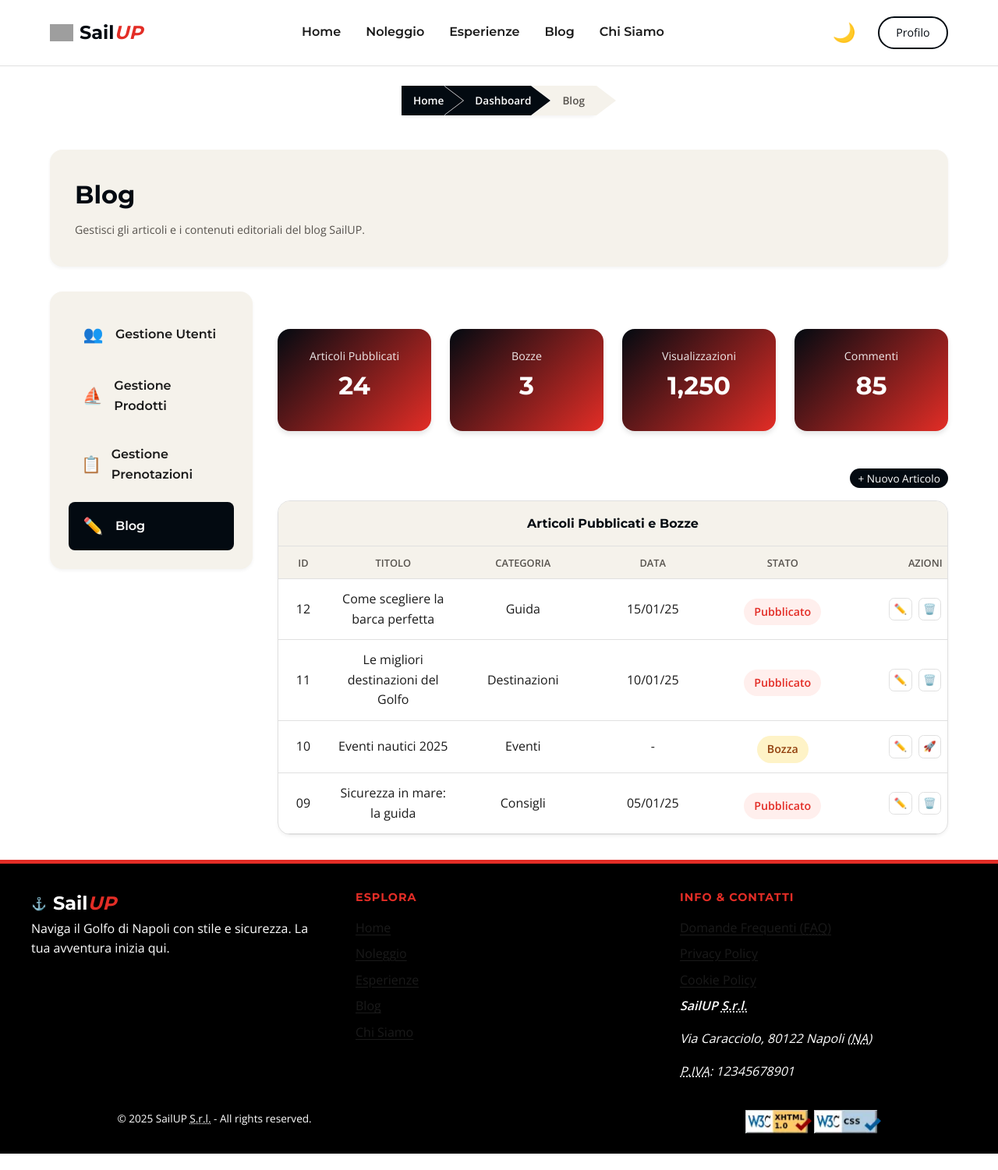
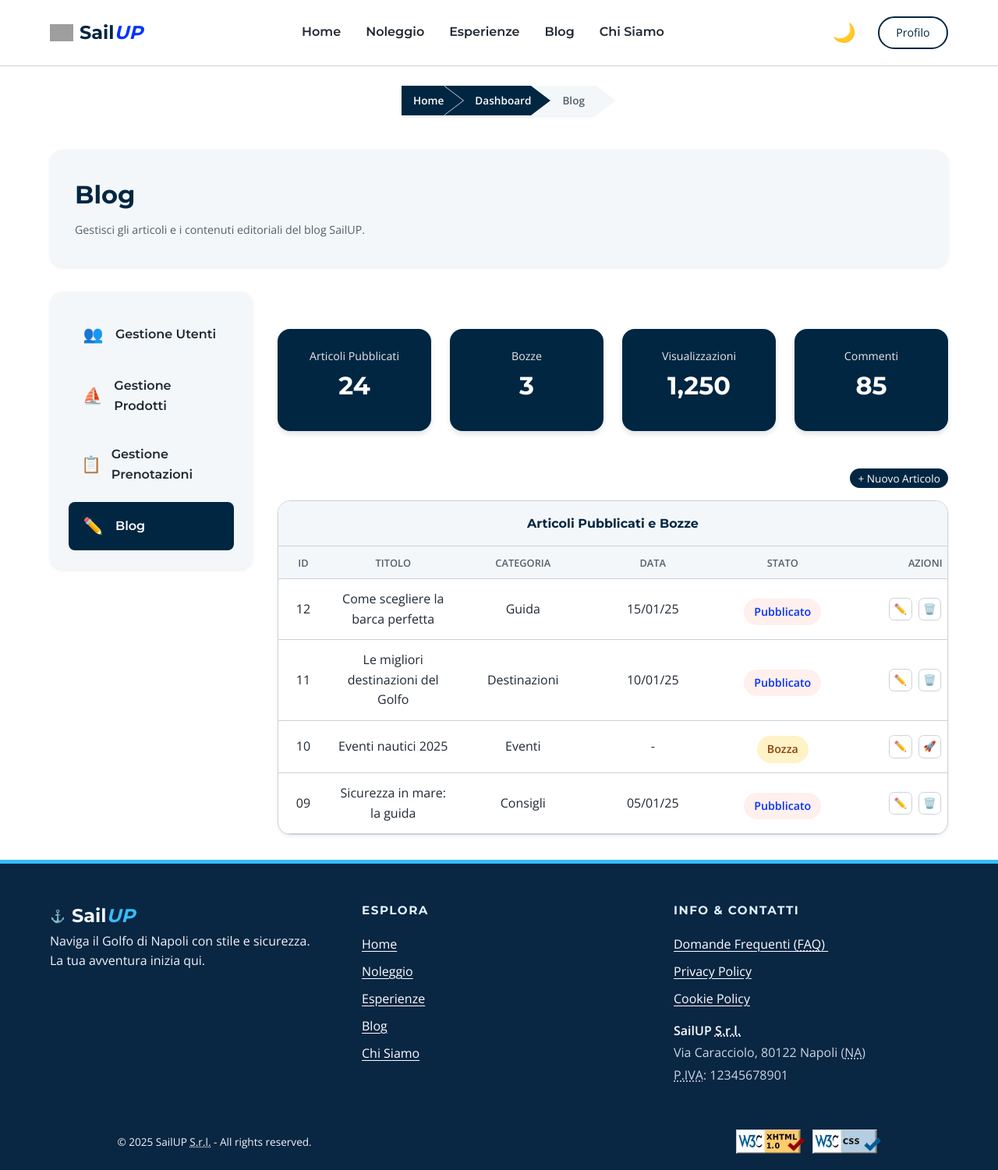
Before and after one commit to biasuzzi-davide/SailUP, a PHP site: page /public/pages/admin_blog.html in a window 1280 px wide. Shown: the whole page at 78% size. Before the commit the page ends 1480 px from the top, so only its background shows below. Run offline with PHP 8.4, Linux system fonts and the light colour scheme; grey boxes are pictures that could not be loaded.

Commit message:
Cambiamenti di stile WCAG complient

```diff
--- a/public/css/style.css
+++ b/public/css/style.css
@@ -20,50 +20,69 @@
   --radius-card: 1em;
   --radius-sm: 0.5em;
 
-  --shadow-sm: 0 2px 4px rgba(0, 0, 0, 0.05);
-  --shadow-md: 0 4px 6px rgba(0, 0, 0, 0.1);
-  --shadow-lg: 0 10px 15px rgba(0, 0, 0, 0.15);
-
-  --col-primary: #030a11;
-  --col-accent: #e32d26;
-  --col-accent-hover: #c92a2a;
+  --shadow-sm: 0 2px 4px rgba(0, 38, 66, 0.08);
+  --shadow-md: 0 4px 6px rgba(0, 38, 66, 0.12);
+  --shadow-lg: 0 10px 15px rgba(0, 38, 66, 0.15);
+
+  --col-primary: #002642;
+
+  --col-accent: #0033ff;
+  --col-accent-hover: #103f9f;
 
   --col-bg: #ffffff;
-  --col-bg-alt: #f5f2eb;
-  --col-bg-footer: #000000;
+  --col-bg-alt: #f4f7f9;
+
+  --col-bg-footer: #092643;
   --col-hero: #fff;
 
-  --col-text: #1a1a1a;
+  --col-text: #1f2933;
   --col-text-inv: #ffffff;
-  --col-text-muted: #57534e;
-
-  --col-border: #e0e0e0;
+  --col-text-muted: #52606d; /* Grigio Pietra */
+
+  /* Borders & UI */
+  --col-border: #cbd2d9;
   --col-card: #ffffff;
-  --col-visited-link: #4478b8;
-
+  --col-visited-link: #475569;
+
+  /* Buttons */
   --btn-padding-vertical: 0.8em;
   --btn-padding-horizontal: 1.5em;
   --btn-transition: 0.25s ease;
   --btn-hover-translate: -2px;
 
-  --badge-motore: #60a5fa;
-  --badge-vela: #34d399;
-  --badge-gommone: #fbbf24;
-  --badge-tour: #a78bfa;
-  --badge-aperitivo: #f472b6;
-  --badge-escursione: #22d3ee;
+  /* Badges (Palette Pastello) */
+  --badge-motore: #bae6fd;     /* Sky Blue */
+  --badge-vela: #86efac;       /* Soft Green */
+  --badge-gommone: #fde047;    /* Sunny Yellow */
+  --badge-tour: #d8b4fe;       /* Lavender */
+  --badge-aperitivo: #f9a8d4;  /* Pink Rose */
+  --badge-escursione: #67e8f9; /* Cyan */
 }
 
 [data-theme="dark"] {
-  --col-primary: #f5f2eb;
-  --col-primary-light: #e2dccf;
-  --col-bg: #030a11;
-  --col-bg-alt: #152336;
-  --col-text: #f0f0f0;
-  --col-text-inv: #121212;
-  --col-text-muted: #a8a29e;
-  --col-border: #2c3e50;
-  --col-card: #0a141f;
+  /* --- PALETTE DARK MODE --- */
+
+  /* Primary: Sabbia/Bianco sporco su sfondo scuro */
+  --col-primary: #e6f1ff;
+  --col-primary-light: #9aa5b1;
+
+  /* Accent: Azzurro luminoso */
+  --col-accent: #60a5fa;
+
+  /* Backgrounds */
+  --col-bg: #051929;     /* Blu Abisso */
+  --col-bg-alt: #0a253a; /* Blu Scuro */
+
+  /* Footer: Nero profondo per dark mode */
+  --col-bg-footer: #020d17;
+
+  /* Text */
+  --col-text: #eef2f5;
+  --col-text-inv: #051929;
+  --col-text-muted: #9aa5b1;
+
+  --col-border: #1f364d;
+  --col-card: #0d2b42;
 }
 
 /* =========================================
@@ -96,18 +115,33 @@ main {
   width: 100%;
 }
 
-h1, h2, h3 {
+h1,
+h2,
+h3 {
   font-family: var(--font-head);
   font-weight: 700;
   color: var(--col-primary);
   text-wrap: balance;
 }
 
-h1 { font-size: var(--fs-xxl); margin-bottom: 0.5em; }
-h2 { font-size: var(--fs-xl); margin-bottom: 0.5em; }
-h3 { font-size: var(--fs-md); margin-bottom: 0.5em; }
-
-p { margin-bottom: 1em; }
+h1 {
+  font-size: var(--fs-xxl);
+  margin-bottom: 0.5em;
+}
+
+h2 {
+  font-size: var(--fs-xl);
+  margin-bottom: 0.5em;
+}
+
+h3 {
+  font-size: var(--fs-md);
+  margin-bottom: 0.5em;
+}
+
+p {
+  margin-bottom: 1em;
+}
 
 img {
   max-width: 100%;
@@ -121,7 +155,9 @@ a {
   text-underline-offset: 0.2em;
 }
 
-a:hover { color: var(--col-primary); }
+a:hover {
+  color: var(--col-primary);
+}
 
 :focus-visible {
   outline: 3px solid var(--col-accent);
@@ -137,12 +173,15 @@ a:hover { color: var(--col-primary); }
   margin: -1px;
   overflow: hidden;
   clip-path: inset(50%);
-  clip: rect(0, 0, 0, 0);   /* Fall back per browser vecchi */
+  clip: rect(0, 0, 0, 0);
+  /* Fall back per browser vecchi */
   white-space: nowrap;
   border-width: 0;
 }
 
-.hidden { display: none; }
+.hidden {
+  display: none;
+}
 
 .text-accent {
   color: var(--col-accent);
@@ -191,7 +230,8 @@ a:hover { color: var(--col-primary); }
   border: 2px solid transparent;
 }
 
-.btn-layout, .btn-layout:visited {
+.btn-layout,
+.btn-layout:visited {
   background-color: var(--col-primary);
   color: var(--col-text-inv);
 }
@@ -260,7 +300,7 @@ a:hover { color: var(--col-primary); }
 /* =========================================
      4. HEADER & NAVIGAZIONE
      ========================================= */
-body > header {
+body>header {
   position: sticky;
   top: 0;
   z-index: 1000;
@@ -271,7 +311,8 @@ body > header {
 }
 
 [data-theme="dark"] header {
-  background-color: var(--col-bg); /* Originale non usava rgba nel dark mode */
+  background-color: var(--col-bg);
+  /* Originale non usava rgba nel dark mode */
 }
 
 .header-container {
@@ -312,8 +353,8 @@ header .logo-text {
   gap: 2em;
 }
 
-#main-menu > ul > li > a,
-#main-menu > ul > li[aria-current="page"] {
+#main-menu>ul>li>a,
+#main-menu>ul>li[aria-current="page"] {
   display: block;
   text-decoration: none;
   font-weight: 600;
@@ -324,16 +365,16 @@ header .logo-text {
   transition: border-color 0.3s ease-in-out, color 0.3s ease-in-out;
 }
 
-#main-menu > ul > li > a:visited {
+#main-menu>ul>li>a:visited {
   color: var(--col-visited-link);
 }
 
-#main-menu > ul > li > a:hover {
+#main-menu>ul>li>a:hover {
   color: var(--col-primary);
   border-bottom-color: var(--col-accent);
 }
 
-#main-menu > ul > li[aria-current="page"] {
+#main-menu>ul>li[aria-current="page"] {
   font-weight: 700;
   color: var(--col-primary);
   cursor: default;
@@ -541,7 +582,8 @@ header .logo-text {
   color: var(--col-text-inv);
 }
 
-#hero-content h1, #hero-content p{
+#hero-content h1,
+#hero-content p {
   color: #ffffff;
 }
 
@@ -654,7 +696,9 @@ header .logo-text {
   color: var(--col-text);
 }
 
-.spec-icon { font-size: 1.1em; }
+.spec-icon {
+  font-size: 1.1em;
+}
 
 .product-footer {
   display: flex;
@@ -680,7 +724,6 @@ a.product-cta {
   font-size: var(--fs-sm);
   font-weight: 700;
   color: var(--col-primary);
-  text-decoration: none;
   transition: color 0.3s ease, transform 0.3s ease;
 }
 
@@ -711,13 +754,40 @@ a.product-cta:focus-visible {
   margin-top: 2px;
 }
 
-.badge-motore { background-color: var(--badge-motore); color: #030a11; }
-.badge-vela { background-color: var(--badge-vela); color: #030a11; }
-.badge-gommone { background-color: var(--badge-gommone); color: #030a11; }
-.badge-tour { background-color: var(--badge-tour); color: #030a11; }
-.badge-aperitivo { background-color: var(--badge-aperitivo); color: #030a11; }
-.badge-escursione { background-color: var(--badge-escursione); color: #030a11; }
-.badge-accent { background-color: var(--col-accent); color: white; }
+.badge-motore {
+  background-color: var(--badge-motore);
+  color: #030a11;
+}
+
+.badge-vela {
+  background-color: var(--badge-vela);
+  color: #030a11;
+}
+
+.badge-gommone {
+  background-color: var(--badge-gommone);
+  color: #030a11;
+}
+
+.badge-tour {
+  background-color: var(--badge-tour);
+  color: #030a11;
+}
+
+.badge-aperitivo {
+  background-color: var(--badge-aperitivo);
+  color: #030a11;
+}
+
+.badge-escursione {
+  background-color: var(--badge-escursione);
+  color: #030a11;
+}
+
+.badge-accent {
+  background-color: var(--col-accent);
+  color: white;
+}
 
 .booking-status,
 .status-badge {
@@ -740,7 +810,7 @@ a.product-cta:focus-visible {
 .booking-status-completed,
 .status-badge.completed {
   background-color: rgba(22, 163, 74, 0.1);
-  color: #16a34a;
+  color: #003c16;
 }
 
 .status-badge.pending {
@@ -753,10 +823,25 @@ a.product-cta:focus-visible {
   color: #991b1b;
 }
 
-[data-theme="dark"] .status-badge.active { background: #166534; color: #dcfce7; }
-[data-theme="dark"] .status-badge.pending { background: #92400e; color: #fef3c7; }
-[data-theme="dark"] .status-badge.cancelled { background: #991b1b; color: #fee2e2; }
-[data-theme="dark"] .status-badge.completed { background: #1e40af; color: #dbeafe; }
+[data-theme="dark"] .status-badge.active {
+  background: #166534;
+  color: #dcfce7;
+}
+
+[data-theme="dark"] .status-badge.pending {
+  background: #92400e;
+  color: #fef3c7;
+}
+
+[data-theme="dark"] .status-badge.cancelled {
+  background: #991b1b;
+  color: #fee2e2;
+}
+
+[data-theme="dark"] .status-badge.completed {
+  background: #1e40af;
+  color: #dbeafe;
+}
 
 /* =========================================
      9. FORMS
@@ -824,8 +909,13 @@ a.product-cta:focus-visible {
 }
 
 .form-group input.error,
-.form-group textarea.error { border-color: #dc2626; }
-.form-group input.valid { border-color: #16a34a; }
+.form-group textarea.error {
+  border-color: #dc2626;
+}
+
+.form-group input.valid {
+  border-color: #16a34a;
+}
 
 .form-check,
 .checkbox-group,
@@ -962,11 +1052,25 @@ a.product-cta:focus-visible {
   align-items: start;
 }
 
-.field-via { grid-column: span 3; }
-.field-civico { grid-column: span 1; }
-.field-cap { grid-column: span 1; }
-.field-citta { grid-column: span 2; }
-.field-provincia { grid-column: span 1; }
+.field-via {
+  grid-column: span 3;
+}
+
+.field-civico {
+  grid-column: span 1;
+}
+
+.field-cap {
+  grid-column: span 1;
+}
+
+.field-citta {
+  grid-column: span 2;
+}
+
+.field-provincia {
+  grid-column: span 1;
+}
 
 .auth-card input[maxlength="2"],
 .auth-card input[maxlength="5"] {
@@ -1007,13 +1111,15 @@ a.product-cta:focus-visible {
   text-align: center;
 }
 
-.error-message, .alert-error {
+.error-message,
+.alert-error {
   background-color: #fef2f2;
   color: #dc2626;
   border: 1px solid #fecaca;
 }
 
-.success-message, .alert-success {
+.success-message,
+.alert-success {
   background-color: #f0fdf4;
   color: #16a34a;
   border: 1px solid #bbf7d0;
@@ -1031,7 +1137,11 @@ a.product-cta:focus-visible {
   color: #1e40af;
 }
 
-.alert { border-left: 4px solid; text-align: left; padding: 1em 1.5em; }
+.alert {
+  border-left: 4px solid;
+  text-align: left;
+  padding: 1em 1.5em;
+}
 
 [data-theme="dark"] .error-message {
   background-color: #450a0a;
@@ -1060,10 +1170,19 @@ a.product-cta:focus-visible {
   border: none;
 }
 
-#quote-section::before { content: "“"; color: var(--col-accent); margin-right: 0.2em; }
-#quote-section::after { content: "”"; color: var(--col-accent); margin-left: 0.2em; }
-
-#quote-section + cite {
+#quote-section::before {
+  content: "“";
+  color: var(--col-accent);
+  margin-right: 0.2em;
+}
+
+#quote-section::after {
+  content: "”";
+  color: var(--col-accent);
+  margin-left: 0.2em;
+}
+
+#quote-section+cite {
   display: block;
   text-align: center;
   font-weight: 600;
@@ -1081,7 +1200,9 @@ a.product-cta:focus-visible {
   margin: 2em;
 }
 
-.catalog-hero h1 { margin-bottom: 0.5em; }
+.catalog-hero h1 {
+  margin-bottom: 0.5em;
+}
 
 .catalog-hero p {
   font-size: var(--fs-md);
@@ -1170,7 +1291,9 @@ a.product-cta:focus-visible {
   margin-top: 1.5em;
 }
 
-.catalog-results { flex: 1; }
+.catalog-results {
+  flex: 1;
+}
 
 .results-header {
   display: flex;
@@ -1462,7 +1585,9 @@ a.product-cta:focus-visible {
   margin-bottom: 0.5em;
 }
 
-.profile-sidebar li:last-child { margin-bottom: 0; }
+.profile-sidebar li:last-child {
+  margin-bottom: 0;
+}
 
 .profile-sidebar a,
 .profile-sidebar .nav-item-active {
@@ -1518,9 +1643,14 @@ a.product-cta:focus-visible {
 
 .info-card dl div {
   display: flex;
-  padding: 0.5em 0;
+  justify-content: space-between;
+  /* Spinge dt a sinistra e dd a destra */
+  align-items: center;
+  /* Allinea verticalmente il testo al centro */
+  padding: 1em 0;
   border-bottom: 1px solid var(--col-border);
 }
+
 .info-card dl div:last-child {
   border-bottom: none;
 }
@@ -1546,14 +1676,18 @@ a.product-cta:focus-visible {
   border-bottom: 2px solid var(--col-border);
 }
 
-.info-content { line-height: 1.8; }
+.info-content {
+  line-height: 1.8;
+}
 
 .info-content p {
   margin-bottom: 0.8em;
   color: var(--col-text);
 }
 
-.info-content p:last-child { margin-bottom: 0; }
+.info-content p:last-child {
+  margin-bottom: 0;
+}
 
 .info-content strong {
   font-weight: 600;
@@ -1572,7 +1706,9 @@ a.product-cta:focus-visible {
   text-decoration: underline;
 }
 
-.profile-stats { margin-top: 3em; }
+.profile-stats {
+  margin-top: 3em;
+}
 
 .stats-grid {
   display: grid;
@@ -1582,7 +1718,7 @@ a.product-cta:focus-visible {
 }
 
 .stat-card {
-  background: linear-gradient(135deg, var(--col-primary) 0%, var(--col-accent) 100%);
+  background: var(--col-primary);
   color: var(--col-text-inv);
   padding: 1.5em;
   border-radius: var(--radius-card);
@@ -1605,22 +1741,31 @@ a.product-cta:focus-visible {
   margin: 0;
 }
 
-.admin-section { margin-top: 3em; }
-.admin-section .auth-card { margin-bottom: 2em; }
+.admin-section {
+  margin-top: 3em;
+}
+
+.admin-section .auth-card {
+  margin-bottom: 2em;
+}
 
 .danger-zone {
   background-color: #fef2f2;
   border-color: #fecaca;
 }
 
-.danger-zone h3 { color: #dc2626; }
+.danger-zone h3 {
+  color: #dc2626;
+}
 
 .danger-zone p {
   color: var(--col-text-muted);
   margin-bottom: 1.5em;
 }
 
-.bookings-filters { margin-bottom: 2em; }
+.bookings-filters {
+  margin-bottom: 2em;
+}
 
 .filter-tabs {
   display: flex;
@@ -1649,7 +1794,9 @@ a.product-cta:focus-visible {
   gap: 0.5em;
 }
 
-.filter-tab:hover { background-color: var(--col-bg); }
+.filter-tab:hover {
+  background-color: var(--col-bg);
+}
 
 .filter-tab.active {
   background-color: var(--col-primary);
@@ -1686,8 +1833,13 @@ a.product-cta:focus-visible {
   box-shadow: var(--shadow-sm);
 }
 
-.booking-card.status-active { border-left: 5px solid var(--col-accent); }
-.booking-card.status-completed { border-left: 5px solid #16a34a; }
+.booking-card.status-active {
+  border-left: 5px solid var(--col-accent);
+}
+
+.booking-card.status-completed {
+  border-left: 5px solid #16a34a;
+}
 
 .booking-presentation {
   display: flex;
@@ -1772,7 +1924,9 @@ a.product-cta:focus-visible {
   max-width: 100%;
 }
 
-.faq-section { margin-bottom: 3em; }
+.faq-section {
+  margin-bottom: 3em;
+}
 
 .faq-section h2 {
   color: var(--col-primary);
@@ -1804,7 +1958,9 @@ a.product-cta:focus-visible {
   transition: background-color 0.2s ease;
 }
 
-.faq-question:hover { background-color: var(--col-bg-alt); }
+.faq-question:hover {
+  background-color: var(--col-bg-alt);
+}
 
 .faq-item[open] .faq-question {
   background-color: var(--col-bg-alt);
@@ -1820,7 +1976,9 @@ a.product-cta:focus-visible {
   transition: transform 0.3s ease;
 }
 
-.faq-item[open] .faq-question::before { transform: rotate(0deg); }
+.faq-item[open] .faq-question::before {
+  transform: rotate(0deg);
+}
 
 .faq-answer {
   padding: 1em 1.5em 1.5em;
@@ -1832,7 +1990,9 @@ a.product-cta:focus-visible {
   max-width: 100%;
 }
 
-.horizontal-card summary { list-style: none; }
+.horizontal-card summary {
+  list-style: none;
+}
 
 .horizontal-card summary::before {
   content: "⚓";
@@ -1874,7 +2034,8 @@ caption {
   border-bottom: 1px solid var(--col-border);
 }
 
-th, td {
+th,
+td {
   padding: 0.8em 0.5em;
   border-bottom: 1px solid var(--col-border);
   vertical-align: middle;
@@ -1892,10 +2053,20 @@ tr {
   margin: 1em;
 }
 
-.table-users tr > *:nth-child(3){ width:30% }
-
-tr>*:first-child { width: 4rem; min-width: 3ch; }
-tr>*:last-child { width: 8rem; text-align: right; overflow: visible; }
+.table-users tr>*:nth-child(3) {
+  width: 30%
+}
+
+tr>*:first-child {
+  width: 4rem;
+  min-width: 3ch;
+}
+
+tr>*:last-child {
+  width: 8rem;
+  text-align: right;
+  overflow: visible;
+}
 
 .btn-icon {
   display: inline-flex;
@@ -1923,17 +2094,38 @@ tr>*:last-child { width: 8rem; text-align: right; overflow: visible; }
   background: #fef2f2;
 }
 
-[data-theme="dark"] .table-container { background-color: var(--col-bg); }
-[data-theme="dark"] caption { background-color: var(--col-card); color: var(--col-text); }
-[data-theme="dark"] thead th { background-color: var(--col-card); color: var(--col-text-muted); }
-[data-theme="dark"] tbody tr:hover { background-color: rgba(255, 255, 255, 0.05); }
+[data-theme="dark"] .table-container {
+  background-color: var(--col-bg);
+}
+
+[data-theme="dark"] caption {
+  background-color: var(--col-card);
+  color: var(--col-text);
+}
+
+[data-theme="dark"] thead th {
+  background-color: var(--col-card);
+  color: var(--col-text-muted);
+}
+
+[data-theme="dark"] tbody tr:hover {
+  background-color: rgba(255, 255, 255, 0.05);
+}
+
 [data-theme="dark"] .btn-icon {
   background-color: var(--col-card);
   color: var(--col-text);
   border-color: var(--col-border);
 }
-[data-theme="dark"] .btn-icon:hover { background-color: var(--col-border); }
-[data-theme="dark"] .btn-icon.danger:hover { background-color: #450a0a; border-color: #ef4444; }
+
+[data-theme="dark"] .btn-icon:hover {
+  background-color: var(--col-border);
+}
+
+[data-theme="dark"] .btn-icon.danger:hover {
+  background-color: #450a0a;
+  border-color: #ef4444;
+}
 
 /* =========================================
      17. ADMIN FORM
@@ -1976,63 +2168,125 @@ tr>*:last-child { width: 8rem; text-align: right; overflow: visible; }
    ========================================= */
 footer {
   background-color: var(--col-bg-footer);
-  color: #fff;
+  color: #f1f5f9;
   margin-top: auto;
-  border-top: 5px solid var(--col-accent);
+  border-top: 5px solid #38bdf8;
+}
+
+footer .text-accent {
+  color: #38bdf8;
 }
 
 .footer-content {
-  padding-top: 2em;
+  padding-top: 3em;
+  padding-bottom: 2em;
   max-width: 75em;
   margin: 0 auto;
+  padding-left: 1.5em;
+  padding-right: 1.5em;
   display: grid;
-  grid-template-columns: repeat(auto-fit, minmax(250px, 1fr));
+  grid-template-columns: repeat(3, 1fr);;
   gap: 3em;
 }
 
 .footer-heading {
-  color: var(--col-accent);
+  color: #e0f2fe;
   text-transform: uppercase;
-  font-size: 0.9em;
-  letter-spacing: 1px;
-  margin-bottom: 1em;
-}
-
-.footer-links { list-style: none; }
-.footer-links li { margin-bottom: 0.5em; }
+  font-size: 0.95em;
+  letter-spacing: 1.5px;
+  margin-bottom: 1.2em;
+  font-weight: 700;
+  font-family: var(--font-head);
+}
+
+.footer-links {
+  list-style: none;
+  padding: 0;
+  margin: 0;
+}
+
+.footer-links li {
+  margin-bottom: 0.6em;
+}
 
 .footer-links a {
-  transition: color 0.3s;
-}
-
-.footer-links a:hover {
-  color: var(--col-accent);
-  padding-left: 5px;
+  color: var(--col-text-inv);
+  text-decoration: underline;
+  transition: all 0.3s ease;
+  display: inline-block;
+}
+.footer-links a::after {
+  content: "✓";
+  font-weight: bold;
+  margin-left: 5px;
+  color: var(--col-bg-footer);
+  text-decoration: none;
+  display: inline-block;
+}
+.footer-links a:visited {
+  color: var(--col-text-inv)
+}
+
+.footer-links a:visited::after {
+  color: #38bdf8;
+}
+
+.footer-links a:hover,
+.footer-links a:focus-visible {
+  color: #38bdf8;
+  transform: translateX(5px);
+  text-decoration: underline;
+  text-underline-offset: 4px;
+}
+
+.footer-links a:focus-visible {
+  outline: 2px solid #38bdf8;
+  outline-offset: 4px;
+  border-radius: 2px;
+}
+
+footer address {
+  font-style: normal;
+  margin-top: 1em;
+  line-height: 1.4;
+}
+
+footer address p {
+  margin-bottom: 0.4em;
+  color: #cbd5e1;
+}
+
+footer address strong {
+  color: var(--col-text-inv);
 }
 
 .footer-bottom {
-  background-color: rgba(0, 0, 0, 0.2);
   padding: 1.5em;
   font-size: 0.85em;
   display: flex;
   justify-content: space-between;
   align-items: center;
   flex-wrap: wrap;
-  gap: 1em;
+  gap: 1.5em;
   max-width: 75em;
   width: 100%;
   margin: 0 auto;
 }
 
-.valid-logos img {
-  height: 30px;
-  display: inline-block;
+.footer-bottom p {
+  margin-bottom: 0;
+}
+
+.valid-logos {
+  display: flex;
+  gap: 10px;
 }
 
 /* =========================================
      20. SCROLL TO TOP
      ========================================= */
-.scroll-to-top, .scroll-to-top:visited {
+.scroll-to-top,
+.scroll-to-top:visited {
   position: fixed;
   bottom: 30px;
   right: 30px;
@@ -2063,17 +2317,21 @@ footer {
 /* =========================================
      21. DOCUMENTI LEGALI & EXTRA
      ========================================= */
-.legal-document p { max-width: 100%; }
-
-.legal-document > h1,
-.legal-document > p:nth-of-type(-n+2) {
+.legal-document p {
+  max-width: 100%;
+}
+
+.legal-document>h1,
+.legal-document>p:nth-of-type(-n+2) {
   text-align: center;
   max-width: 70%;
   margin-left: auto;
   margin-right: auto;
 }
 
-.legal-document section { margin-top: 3em; }
+.legal-document section {
+  margin-top: 3em;
+}
 
 .error-card {
   background-color: var(--col-bg);
@@ -2083,10 +2341,20 @@ footer {
   box-shadow: var(--shadow-md);
 }
 
-.error-card h1, .error-card h2 { text-align: center; }
-.error-card p { text-align: center; margin-left: auto; margin-right: auto; }
-
-.text-admin { color: var(--col-accent); }
+.error-card h1,
+.error-card h2 {
+  text-align: center;
+}
+
+.error-card p {
+  text-align: center;
+  margin-left: auto;
+  margin-right: auto;
+}
+
+.text-admin {
+  color: var(--col-accent);
+}
 
 .user-subtext {
   font-size: 0.9em;
@@ -2101,20 +2369,88 @@ footer {
   justify-content: flex-end;
 }
 
-.item-actions a { display: flex; justify-content: center; }
-
-a:visited { color: var(--col-visited-link); }
-li[aria-current="page"] { color: var(--col-visited-link); }
-
-.filters-wrapper { margin-bottom: 1.5em; }
+.item-actions a {
+  display: flex;
+  justify-content: center;
+}
+
+a:visited {
+  color: var(--col-visited-link);
+}
+
+li[aria-current="page"] {
+  color: var(--col-visited-link);
+}
+
+.filters-wrapper {
+  margin-bottom: 1.5em;
+}
+
+/* =========================================
+   PAGAMENTO
+   ========================================= */
+
+.order-summary {
+  background-color: var(--col-bg-alt);
+  border: 1px solid var(--col-border);
+  border-radius: var(--radius-sm);
+  padding: 1.5em;
+  margin-bottom: 2em;
+}
+
+.order-summary h2 {
+  font-size: var(--fs-md);
+  color: var(--col-primary);
+  border-bottom: 2px solid var(--col-border);
+  padding-bottom: 0.8em;
+}
+
+.order-summary dl > div {
+  display: flex;
+  justify-content: space-between;
+  align-items: center;
+  padding: 0.8em 0;
+  border-bottom: 1px dashed var(--col-border);
+}
+
+.order-summary dl > div:last-child {
+  border-bottom: none;
+}
+
+.order-summary dd {
+  text-align: right;
+  font-weight: 600;
+  color: var(--col-text);
+}
+
+.order-summary dl > div:last-child dt {
+  font-size: var(--fs-md);
+}
+
+.order-summary dl > div:last-child dd .price-value {
+  font-size: var(--fs-xl);
+  color: var(--col-accent);
+}
+
+.checkbox-group input[type="checkbox"] {
+  width: 1.5em;
+  height: 1.5em;
+}
 
 /* =========================================
      PER TRANSIZIONI
      ========================================= */
 
 @keyframes slideDown {
-  from { opacity: 0; transform: translateY(-10px); }
-  to { opacity: 1; transform: translateY(0); }
+  from {
+    opacity: 0;
+    transform: translateY(-10px);
+  }
+
+  to {
+    opacity: 1;
+    transform: translateY(0);
+  }
 }
 
 /* =========================================
--- a/public/pages/login.html
+++ b/public/pages/login.html
@@ -83,7 +83,7 @@
   </nav>
 
   <main id="main-content">
-    <section class="auth-container">
+    <section class="section-container auth-container">
       <div class="auth-card">
         <h2>Accedi al tuo <span lang="en">account</span></h2>
         <p class="auth-subtitle">Benvenuto su SailUP! Accedi per gestire le tue prenotazioni.</p>
```
Lines whose indentation alone changed are shown as unchanged.
